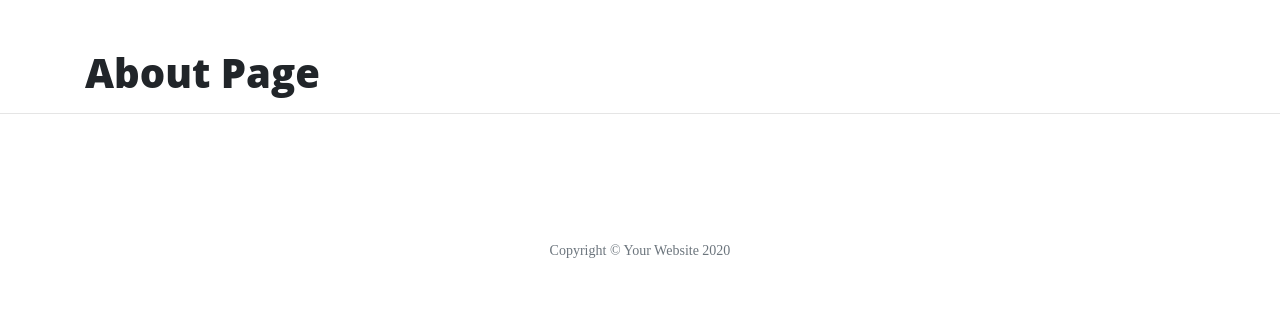
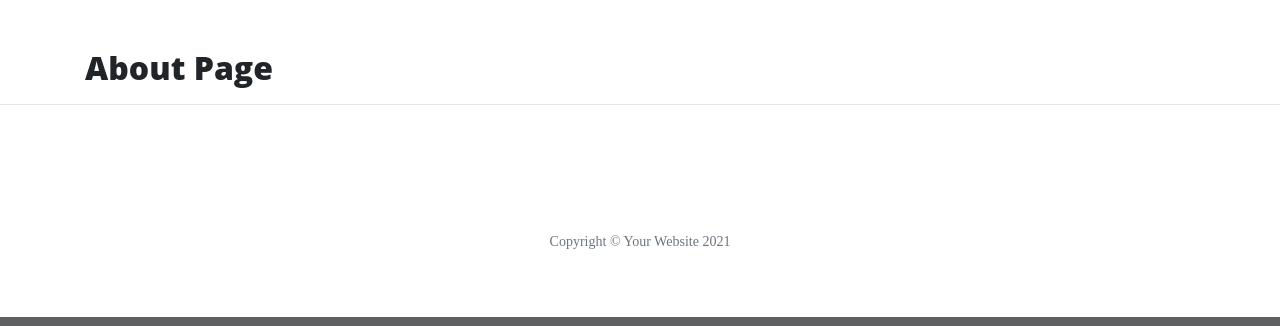
Before and after one commit to GazzaJ/CI-Thorin-Flask-App, a Flask app: page /about in a window 1280 px wide. Shown: the part 629-955 px from the top of the page. Run offline with Flask 2, Linux system fonts and the light colour scheme; some libraries are stand-ins or nearby versions.

Commit message:
Updates heading and subheading size and copyright text

```diff
--- a/templates/about.html
+++ b/templates/about.html
@@ -1,4 +1,4 @@
 {% extends "base.html" %}
 {% block content %}
-    <h1>About Page</h1>
+    <h2>About Page</h2>
 {% endblock %}
--- a/templates/base.html
+++ b/templates/base.html
@@ -93,7 +93,7 @@
               </a>
             </li>
           </ul>
-          <p class="copyright text-muted">Copyright &copy; Your Website 2020</p>
+          <p class="copyright text-muted">Copyright &copy; Your Website <span id="copyright"></span></p>
         </div>
       </div>
     </div>
@@ -106,5 +106,9 @@
   <!-- Custom scripts for this template -->
   <script src="{{ url_for('static', filename='js/clean-blog.min.js') }}"></script>
 
+  <script>
+      $("#copyright").text(new Date().getFullYear())
+  </script>
+
 </body>
 </html>
--- a/templates/careers.html
+++ b/templates/careers.html
@@ -1,4 +1,4 @@
 {% extends "base.html" %}
 {% block content %}
-    <h1>Come work with us!</h1>
+    <h2>Come work with us!</h2>
 {% endblock %}
--- a/templates/contact.html
+++ b/templates/contact.html
@@ -1,4 +1,4 @@
 {% extends "base.html" %}
 {% block content %}
-    <h1>Contact Us</h1>
+    <h2>Contact Us</h2>
 {% endblock %}
```
